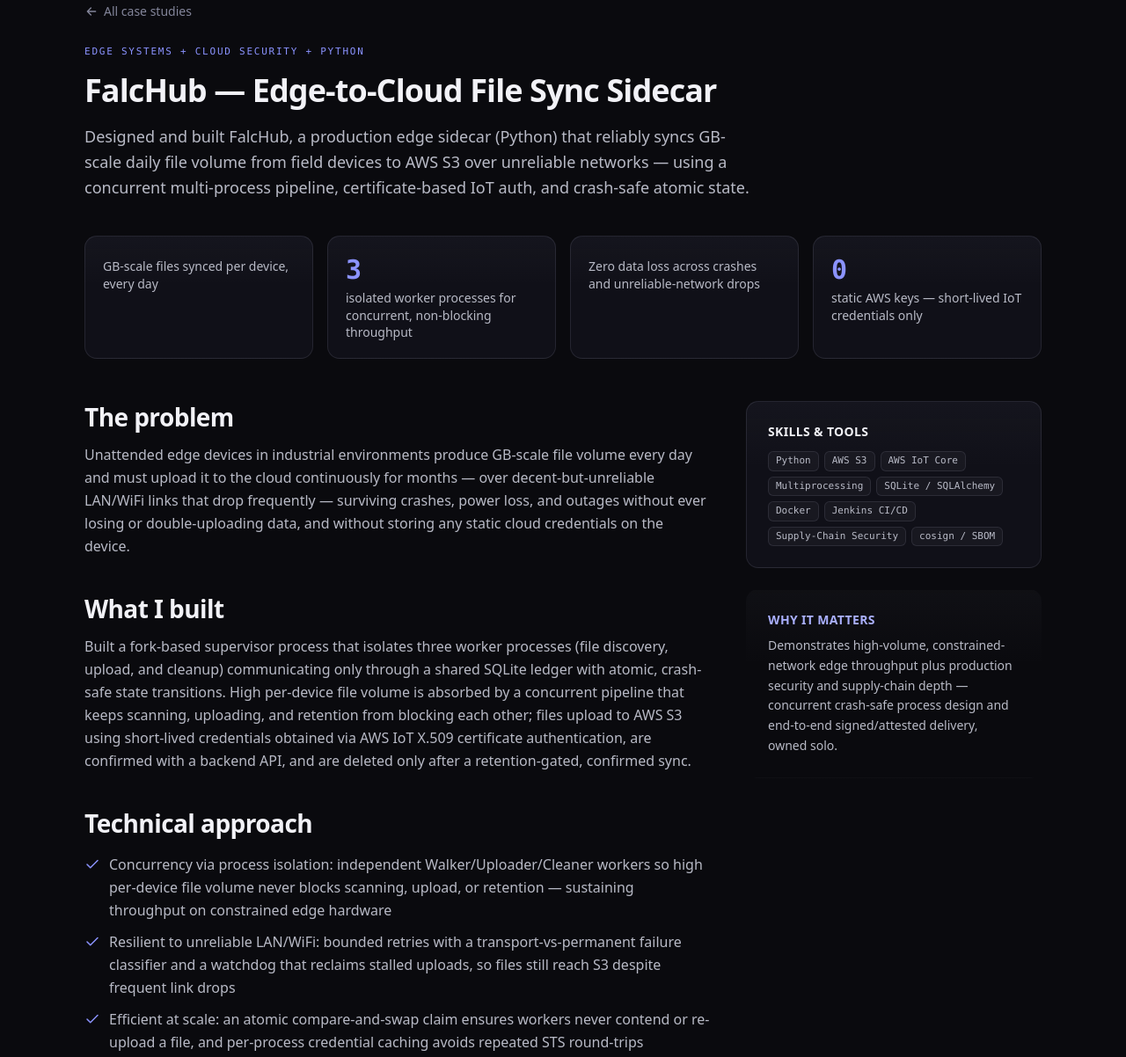
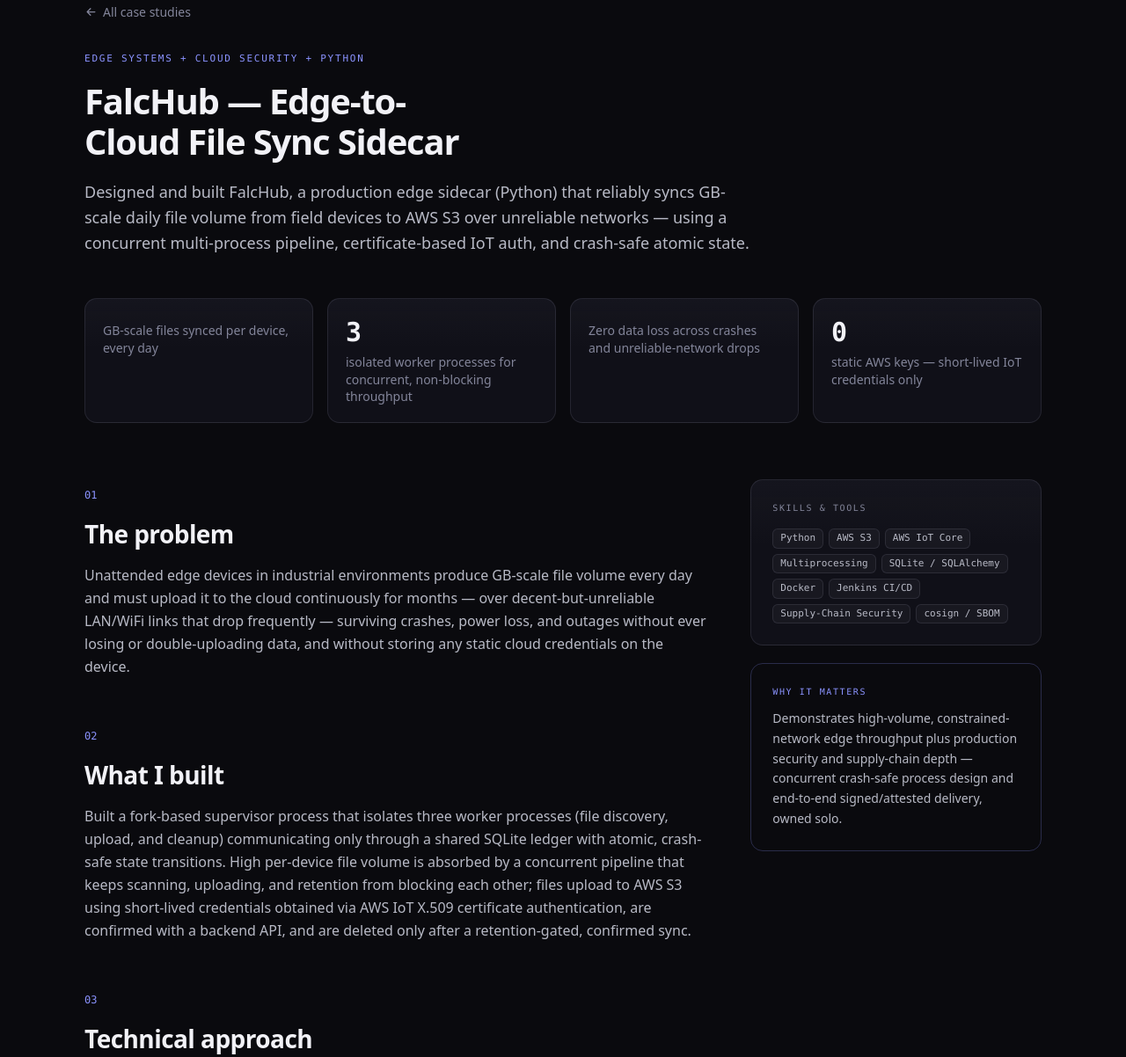
Before and after one commit to pinakin7/pinakin7.github.io, an Astro site: page /case-studies/dcs_edge_file_sync/ in a window 1280 px wide. Shown: the part 126-1328 px from the top of the page at 88% size. Built offline with nearby package versions, Linux system fonts and the light colour scheme; Astro itself is replaced by a stand-in of ours.

Commit message:
Refactor case studies page: integrate PageHeader component for improved layout and readability

```diff
--- a/src/pages/case-studies/[id].astro
+++ b/src/pages/case-studies/[id].astro
@@ -31,34 +31,46 @@ const metrics = study.impact.map(splitMetric);
   <article class="container-page py-12 sm:py-16">
     <a
       href="/case-studies/"
-      class="inline-flex items-center gap-1.5 text-sm font-medium"
+      class="group inline-flex items-center gap-1.5 text-sm font-medium transition-colors"
       style="color: var(--color-muted);"
     >
-      <Icon name="arrow-left" size={16} />
+      <span class="transition-transform duration-200 group-hover:-translate-x-0.5">
+        <Icon name="arrow-left" size={15} />
+      </span>
       All case studies
     </a>
 
-    <header class="mt-6 max-w-3xl">
-      <p class="eyebrow">{study.category}</p>
-      <h1 class="mt-3 text-3xl font-extrabold leading-tight tracking-tight sm:text-4xl" style="color: var(--color-ink);">
+    <header class="mt-8 max-w-3xl">
+      <p class="eyebrow reveal">{study.category}</p>
+      <h1
+        class="reveal mt-4 text-3xl font-semibold leading-tight tracking-tight text-balance sm:text-[2.5rem] sm:leading-[1.15]"
+        style="color: var(--color-ink); letter-spacing: -0.03em; --reveal-delay: 0.06s;"
+      >
         {study.title}
       </h1>
-      <p class="mt-4 text-lg leading-relaxed" style="color: var(--color-ink-soft);">
+      <p
+        class="reveal mt-5 text-lg leading-relaxed"
+        style="color: var(--color-ink-soft); --reveal-delay: 0.12s;"
+      >
         {study.one_liner}
       </p>
     </header>
 
     <!-- Impact metrics -->
-    <section class="mt-10 grid grid-cols-2 gap-4 sm:grid-cols-4">
+    <section class="mt-12 grid grid-cols-2 gap-4 lg:grid-cols-4" aria-label="Impact">
       {
-        metrics.map((m) => (
-          <div class="card !p-5">
+        metrics.map((m, i) => (
+          <div class="card reveal !p-5" style={`--reveal-delay: ${i * 0.05}s;`}>
             {m.value && (
-              <p class="metric-num text-2xl font-extrabold tracking-tight sm:text-3xl" style="color: var(--color-accent);">
+              <p
+                class="metric-num text-2xl font-semibold sm:text-3xl"
+                style="color: var(--color-ink);"
+                data-count={m.value}
+              >
                 {m.value}
               </p>
             )}
-            <p class="mt-1 text-sm leading-snug" style="color: var(--color-ink-soft);">
+            <p class="mt-1.5 text-sm leading-snug" style="color: var(--color-muted);">
               {m.label}
             </p>
           </div>
@@ -66,27 +78,27 @@ const metrics = study.impact.map(splitMetric);
       }
     </section>
 
-    <div class="mt-12 grid gap-10 lg:grid-cols-3">
+    <div class="mt-16 grid gap-12 lg:grid-cols-3">
       <!-- Main narrative -->
-      <div class="space-y-10 lg:col-span-2">
-        <section>
-          <h2 class="section-heading">The problem</h2>
-          <p class="mt-3 leading-relaxed" style="color: var(--color-ink-soft);">{study.problem}</p>
+      <div class="space-y-12 lg:col-span-2">
+        <section class="reveal">
+          <h2 class="numbered-heading section-heading" data-num="01">The problem</h2>
+          <p class="mt-4 leading-relaxed" style="color: var(--color-ink-soft);">{study.problem}</p>
         </section>
 
-        <section>
-          <h2 class="section-heading">What I built</h2>
-          <p class="mt-3 leading-relaxed" style="color: var(--color-ink-soft);">{study.solution}</p>
+        <section class="reveal">
+          <h2 class="numbered-heading section-heading" data-num="02">What I built</h2>
+          <p class="mt-4 leading-relaxed" style="color: var(--color-ink-soft);">{study.solution}</p>
         </section>
 
-        <section>
-          <h2 class="section-heading">Technical approach</h2>
-          <ul class="mt-4 space-y-2.5">
+        <section class="reveal">
+          <h2 class="numbered-heading section-heading" data-num="03">Technical approach</h2>
+          <ul class="mt-5 space-y-3">
             {
               study.technical_details.map((d) => (
-                <li class="flex items-start gap-2.5 leading-relaxed" style="color: var(--color-ink-soft);">
-                  <span class="mt-1 shrink-0" style="color: var(--color-accent);">
-                    <Icon name="check" size={18} />
+                <li class="flex items-start gap-3 leading-relaxed" style="color: var(--color-ink-soft);">
+                  <span class="mt-1 shrink-0" style="color: var(--color-signal);">
+                    <Icon name="check" size={16} />
                   </span>
                   <span>{d}</span>
                 </li>
@@ -96,14 +108,14 @@ const metrics = study.impact.map(splitMetric);
         </section>
 
         <!-- Visual placeholders (real diagrams to be added later) -->
-        <section>
-          <h2 class="section-heading">Visuals</h2>
-          <div class="mt-4 grid gap-4 sm:grid-cols-2">
+        <section class="reveal">
+          <h2 class="numbered-heading section-heading" data-num="04">Visuals</h2>
+          <div class="mt-5 grid gap-4 sm:grid-cols-2">
             {
               study.suggested_visuals.map((v) => (
                 <div
-                  class="flex min-h-32 items-center justify-center rounded-xl border border-dashed p-5 text-center text-sm"
-                  style="border-color: var(--color-line); background-color: var(--color-surface); color: var(--color-muted);"
+                  class="mono-label flex min-h-32 items-center justify-center rounded-xl border border-dashed p-5 text-center leading-relaxed"
+                  style="border-color: var(--color-line-strong); background-color: var(--color-surface);"
                 >
                   {v}
                 </div>
@@ -114,21 +126,22 @@ const metrics = study.impact.map(splitMetric);
       </div>
 
       <!-- Sidebar -->
-      <aside class="space-y-6">
-        <div class="card">
-          <h3 class="text-sm font-bold uppercase tracking-wide" style="color: var(--color-ink);">
+      <aside class="space-y-5 lg:sticky lg:top-24 lg:self-start">
+        <div class="card reveal">
+          <h3 class="eyebrow !text-[0.625rem]" style="color: var(--color-muted);">
             Skills & tools
           </h3>
-          <div class="mt-3 flex flex-wrap gap-1.5">
+          <div class="mt-4 flex flex-wrap gap-1.5">
             {study.skills.map((s) => <span class="tag">{s}</span>)}
           </div>
         </div>
 
-        <div class="card" style="background-color: var(--color-accent-soft); border-color: transparent;">
-          <h3 class="text-sm font-bold uppercase tracking-wide" style="color: var(--color-accent-strong);">
-            Why it matters
-          </h3>
-          <p class="mt-2 text-sm leading-relaxed" style="color: var(--color-ink-soft);">
+        <div
+          class="card reveal"
+          style="background-color: var(--color-accent-soft); border-color: rgba(139, 147, 255, 0.25); background-image: none;"
+        >
+          <h3 class="eyebrow !text-[0.625rem]">Why it matters</h3>
+          <p class="mt-3 text-sm leading-relaxed" style="color: var(--color-ink-soft);">
             {study.recruiter_angle}
           </p>
         </div>
@@ -136,7 +149,7 @@ const metrics = study.impact.map(splitMetric);
     </div>
 
     <!-- Footer CTA -->
-    <div class="mt-14 flex flex-wrap gap-3 border-t pt-8" style="border-color: var(--color-line);">
+    <div class="mt-16 flex flex-wrap gap-3 border-t pt-10" style="border-color: var(--color-line);">
       <a class="btn btn-primary" href="/contact/">
         Get in touch
         <Icon name="arrow-right" size={16} />
@@ -145,3 +158,16 @@ const metrics = study.impact.map(splitMetric);
     </div>
   </article>
 </BaseLayout>
+
+<style>
+  .numbered-heading::before {
+    content: attr(data-num);
+    font-family: var(--font-mono);
+    font-size: 0.75rem;
+    font-weight: 500;
+    letter-spacing: 0;
+    color: var(--color-accent);
+    display: block;
+    margin-bottom: 0.5rem;
+  }
+</style>
--- a/src/pages/case-studies/index.astro
+++ b/src/pages/case-studies/index.astro
@@ -2,6 +2,7 @@
 import { getCollection } from 'astro:content';
 import BaseLayout from '../../layouts/BaseLayout.astro';
 import CaseStudyCard from '../../components/CaseStudyCard.astro';
+import PageHeader from '../../components/PageHeader.astro';
 import siteContent from '../../data/site_content.json';
 import seo from '../../data/seo.json';
 
@@ -25,19 +26,15 @@ const ordered = studies
   keywords={seo.caseStudies.keywords}
   path="/case-studies/"
 >
-  <section class="container-page py-16 sm:py-20">
-    <p class="eyebrow">Case studies</p>
-    <h1 class="mt-3 text-3xl font-extrabold tracking-tight sm:text-4xl" style="color: var(--color-ink);">
-      Production AI, end to end
-    </h1>
-    <p class="mt-4 max-w-3xl text-base leading-relaxed" style="color: var(--color-ink-soft);">
-      Selected work spanning edge agentic AI, multimodal Video-RAG, inference
-      optimization, enterprise AI workflows, and applied computer vision — each
-      framed around the problem, what I built, and measurable impact.
-    </p>
+  <section class="container-page py-16 sm:py-24">
+    <PageHeader
+      eyebrow="Case studies"
+      title="Production AI, end to end"
+      lede="Selected work spanning edge agentic AI, multimodal Video-RAG, inference optimization, enterprise AI workflows, and applied computer vision — each framed around the problem, what I built, and measurable impact."
+    />
 
-    <div class="mt-10 grid gap-5 sm:grid-cols-2 lg:grid-cols-3">
-      {ordered.map((study) => <CaseStudyCard study={study} />)}
+    <div class="mt-12 grid gap-4 sm:grid-cols-2 lg:grid-cols-3">
+      {ordered.map((study, i) => <CaseStudyCard study={study} index={i} />)}
     </div>
   </section>
 </BaseLayout>
```
